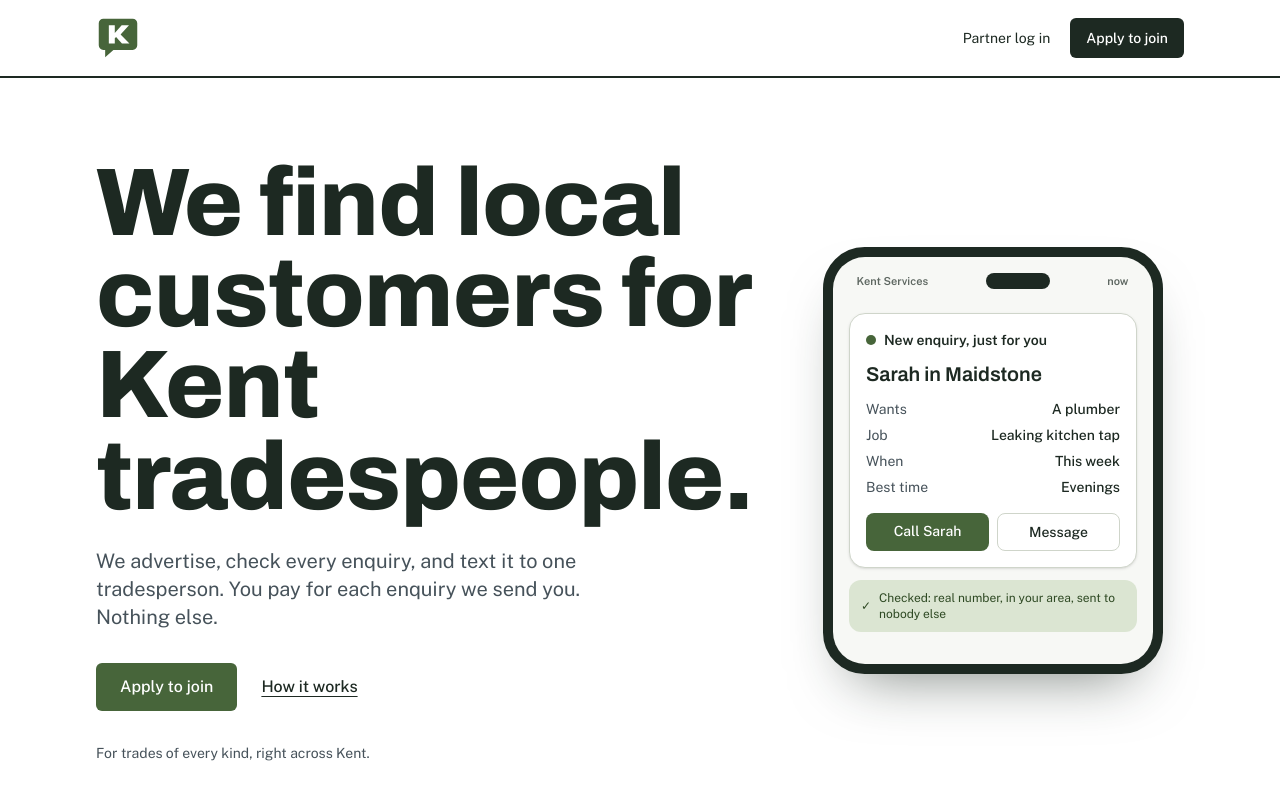
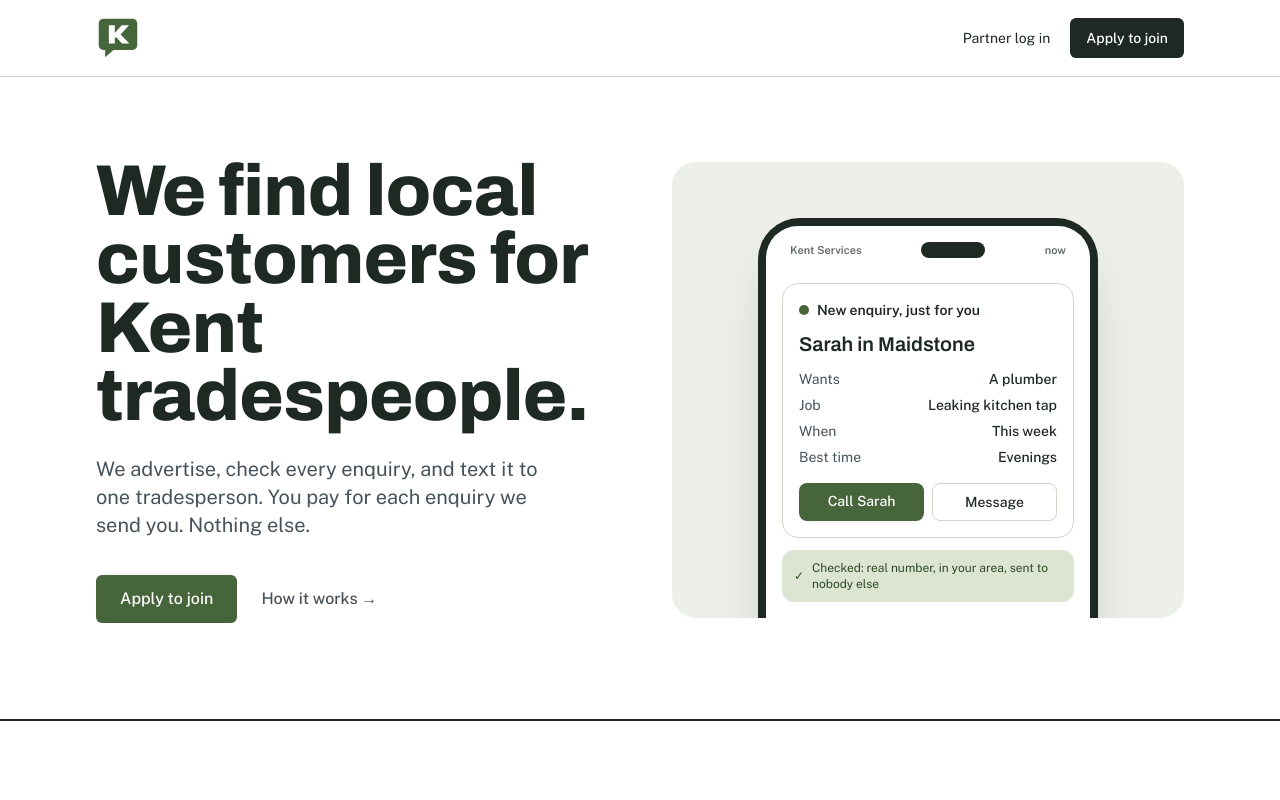
Before and after one commit to AlexHyslop/marketing, a Next.js app: page / in a window 1280 px wide. Shown: the top 800 px of the page. Built offline with nearby package versions, Linux system fonts and the light colour scheme.

Commit message:
Clean up the homepage hero
Co-Authored-By: Claude Opus 5.5 <noreply@anthropic.com>
Claude-Session: https://claude.ai/code/session_01NFvb6SDuyd4RNJBdUy9aCg

```diff
--- a/src/app/page.tsx
+++ b/src/app/page.tsx
@@ -20,7 +20,7 @@ export const metadata: Metadata = {
 export default function HomePage() {
   return (
     <div className="min-h-screen bg-white text-ink">
-      <header className="border-b-2 border-ink">
+      <header className="border-b border-line">
         <div className="mx-auto flex max-w-6xl items-center justify-between gap-4 px-4 py-4 sm:px-8">
           <Link href="/" aria-label={`${OPERATOR} home`}>
             <LogoMark className="h-11 w-11" />
@@ -37,27 +37,28 @@ export default function HomePage() {
       </header>
 
       <main>
-        <section className="mx-auto grid max-w-6xl items-center gap-12 px-4 pb-20 pt-14 sm:px-8 lg:grid-cols-[1.15fr_1fr] lg:py-20">
+        <section className="mx-auto grid max-w-6xl items-center gap-10 px-4 pb-16 pt-12 sm:px-8 lg:grid-cols-2 lg:gap-16 lg:pb-24 lg:pt-20">
           <div>
-            <h1 className="headline text-6xl sm:text-8xl">We find local customers for Kent tradespeople.</h1>
-            <p className="mt-6 max-w-lg text-xl text-slate">
+            <h1 className="headline text-5xl sm:text-7xl">We find local customers for Kent tradespeople.</h1>
+            <p className="mt-6 max-w-md text-lg text-slate sm:text-xl">
               We advertise, check every enquiry, and text it to one tradesperson. You pay for each enquiry we
               send you. Nothing else.
             </p>
-            <div className="mt-8 flex flex-wrap items-center gap-x-6 gap-y-3">
+            <div className="mt-9 flex flex-wrap items-center gap-x-6 gap-y-3">
               <Link
                 href="/join"
                 className="inline-flex min-h-12 items-center rounded-md bg-moss px-6 font-medium text-white hover:bg-ink"
               >
                 Apply to join
               </Link>
-              <a href="#how" className="font-medium underline underline-offset-4">
-                How it works
+              <a href="#how" className="font-medium text-slate underline-offset-4 hover:text-ink hover:underline">
+                How it works →
               </a>
             </div>
-            <p className="mt-8 text-sm text-slate">For trades of every kind, right across Kent.</p>
           </div>
-          <PhoneEnquiry />
+          <div className="relative overflow-hidden rounded-3xl bg-stone px-6 pt-10 sm:px-12 sm:pt-14">
+            <PhoneEnquiry />
+          </div>
         </section>
 
         <section className="border-t-2 border-ink">
--- a/src/components/home/phone-enquiry.tsx
+++ b/src/components/home/phone-enquiry.tsx
@@ -4,16 +4,16 @@
 export function PhoneEnquiry() {
   return (
     <div className="relative mx-auto w-full max-w-[340px]" aria-label="Example of an enquiry arriving on your phone" role="img">
-      <div className="rounded-[2.6rem] border-[10px] border-ink bg-ink shadow-[0_30px_60px_-30px_rgba(29,41,34,0.6)]">
-        <div className="overflow-hidden rounded-[2rem] bg-[#f7f8f5]">
+      <div className="-mb-10 rounded-t-[2.6rem] border-[8px] border-b-0 border-ink bg-ink shadow-[0_30px_60px_-30px_rgba(29,41,34,0.45)]">
+        <div className="overflow-hidden rounded-t-[2rem] bg-white">
           <div className="flex items-center justify-between px-6 pt-4 text-[11px] font-semibold text-ink/70">
             <span>Kent Services</span>
             <span className="h-4 w-16 rounded-full bg-ink" aria-hidden="true" />
             <span>now</span>
           </div>
 
-          <div className="space-y-3 px-4 pb-8 pt-6">
-            <div className="enquiry-arrive rounded-2xl border border-line bg-white p-4 shadow-sm">
+          <div className="space-y-3 px-4 pb-14 pt-6">
+            <div className="enquiry-arrive rounded-2xl border border-line bg-white p-4">
               <div className="flex items-center gap-2">
                 <span className="h-2.5 w-2.5 rounded-full bg-moss" aria-hidden="true" />
                 <p className="text-sm font-semibold">New enquiry, just for you</p>
```
